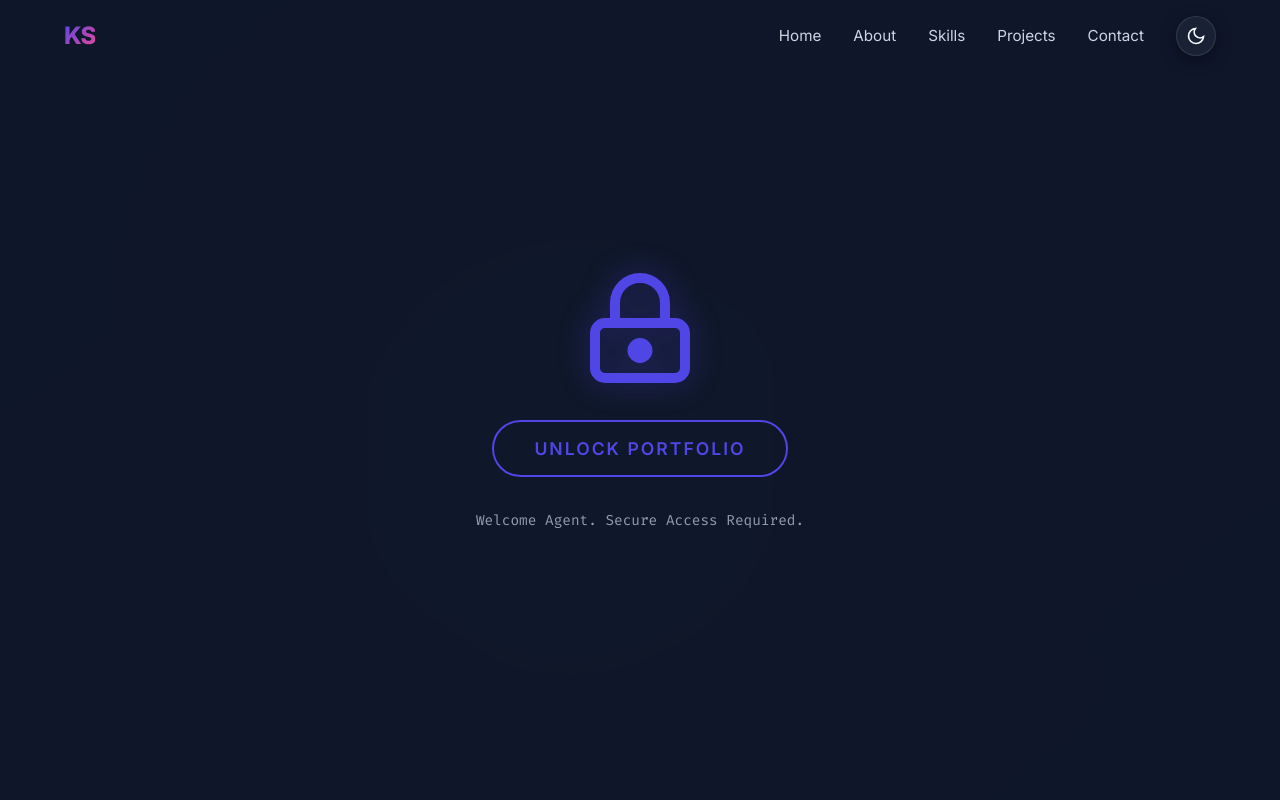
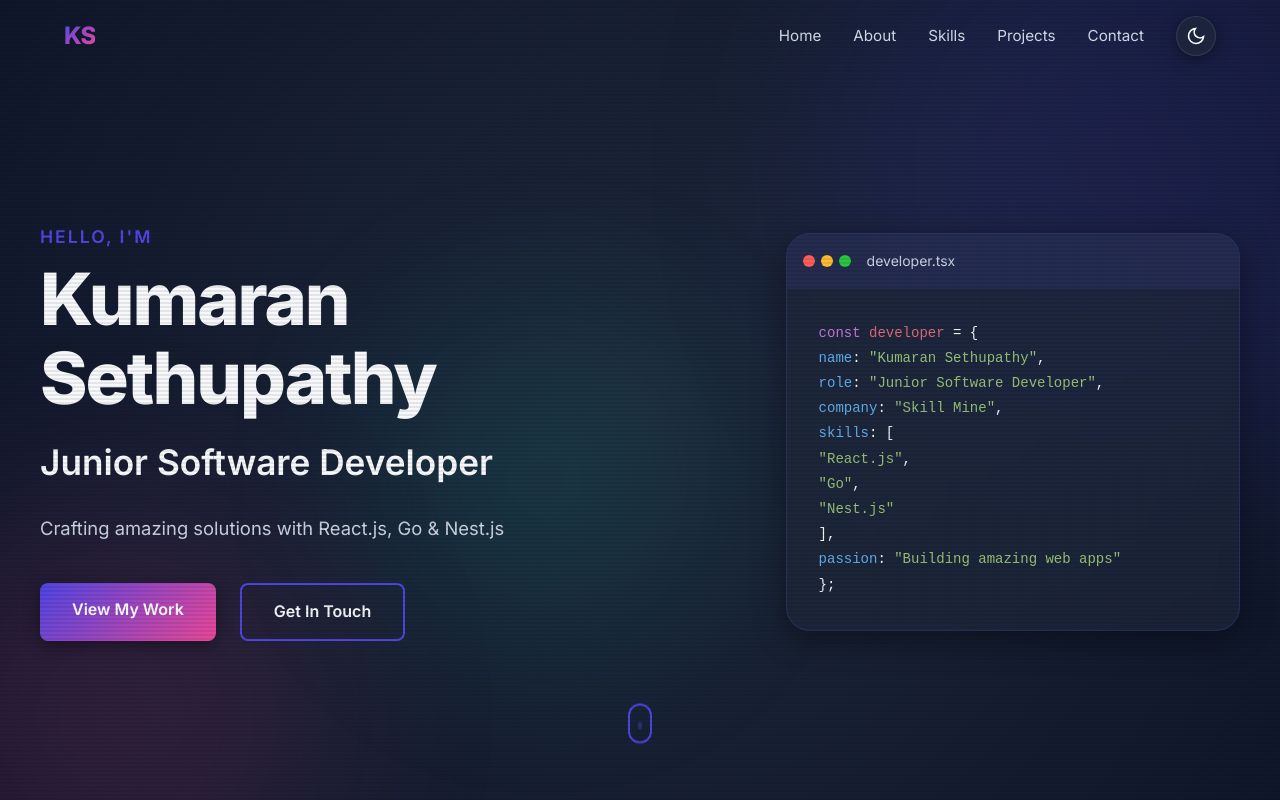
Before and after one commit to kumaransethupathy777-byte/Portfolio, a React (Vite) app: page / in a window 1280 px wide. Shown: the top 800 px of the page. Built offline with nearby package versions, Linux system fonts and the light colour scheme.

Commit message:
Removed the unlock portfolio section

```diff
--- a/src/components/About.tsx
+++ b/src/components/About.tsx
@@ -41,7 +41,7 @@ const About: React.FC = () => {
                     <path d="M12 2C6.48 2 2 6.48 2 12C2 17.52 6.48 22 12 22C17.52 22 22 17.52 22 12C22 6.48 17.52 2 12 2ZM12 5C13.66 5 15 6.34 15 8C15 9.66 13.66 11 12 11C10.34 11 9 9.66 9 8C9 6.34 10.34 5 12 5ZM12 19.2C9.5 19.2 7.29 17.92 6 15.98C6.03 13.99 10 12.9 12 12.9C13.99 12.9 17.97 13.99 18 15.98C16.71 17.92 14.5 19.2 12 19.2Z" fill="currentColor"/>
                   </svg>
                 </div>
-                <h3>Kumaran Sethupathy K</h3>
+                <h3>Kumaran Sethupathy</h3>
                 <p>Junior Software Developer</p>
                 <div className="profile-tags">
                   <span className="tag">React.js</span>
--- a/src/components/Hero.css
+++ b/src/components/Hero.css
@@ -224,99 +224,6 @@
   to { opacity: 1; transform: translateX(0); }
 }
 
-.hero.locked {
-  cursor: default;
-}
-
-.lock-overlay {
-  position: absolute;
-  top: 0;
-  left: 0;
-  width: 100%;
-  height: 100%;
-  background: rgba(15, 23, 42, 0.95);
-  backdrop-filter: blur(20px);
-  z-index: 100;
-  display: flex;
-  align-items: center;
-  justify-content: center;
-  animation: fadeIn 0.5s ease;
-}
-
-.lock-container {
-  text-align: center;
-  display: flex;
-  flex-direction: column;
-  align-items: center;
-  gap: 2rem;
-}
-
-.lock-svg {
-  width: 120px;
-  height: 120px;
-  color: var(--primary);
-  filter: drop-shadow(0 0 15px rgba(79, 70, 229, 0.4));
-  transition: transform 0.3s ease;
-}
-
-.lock-container:hover .lock-svg {
-  transform: scale(1.05);
-}
-
-.lock-shackle {
-  transition: transform 0.6s cubic-bezier(0.34, 1.56, 0.64, 1);
-  transform-origin: 17px 7px;
-}
-
-.hero.unlocked .lock-shackle {
-  transform: translateY(-8px) rotate(-15deg);
-}
-
-.unlock-btn {
-  background: transparent;
-  border: 2px solid var(--primary);
-  color: var(--primary);
-  padding: 1rem 2.5rem;
-  font-size: 1.1rem;
-  font-weight: 600;
-  border-radius: 50px;
-  cursor: pointer;
-  transition: all 0.3s ease;
-  text-transform: uppercase;
-  letter-spacing: 2px;
-  position: relative;
-  overflow: hidden;
-}
-
-.unlock-btn:hover {
-  background: var(--primary);
-  color: white;
-  box-shadow: 0 0 30px rgba(79, 70, 229, 0.3);
-  transform: translateY(-2px);
-}
-
-.lock-hint {
-  color: var(--text-secondary);
-  font-size: 0.9rem;
-  font-family: 'Fira Code', monospace;
-  opacity: 0.7;
-}
-
-.hero-content {
-  opacity: 0;
-  transform: scale(0.95);
-  transition: all 1s cubic-bezier(0.22, 1, 0.36, 1);
-}
-
-.hero.unlocked .hero-content {
-  opacity: 1;
-  transform: scale(1);
-}
-
-@keyframes fadeIn {
-  from { opacity: 0; }
-  to { opacity: 1; }
-}
 
 @media (max-width: 968px) {
   .hero-content {
@@ -338,12 +245,4 @@
   .hero-cta {
     flex-direction: column;
   }
-  .lock-svg {
-    width: 80px;
-    height: 80px;
-  }
-  .unlock-btn {
-    padding: 0.8rem 2rem;
-    font-size: 1rem;
-  }
 }
--- a/src/components/Hero.tsx
+++ b/src/components/Hero.tsx
@@ -1,28 +1,9 @@
-import React, { useState } from 'react';
+import React from 'react';
 import './Hero.css';
 
 const Hero: React.FC = () => {
-  const [isLocked, setIsLocked] = useState(true);
-
   return (
-    <section id="home" className={`hero ${isLocked ? 'locked' : 'unlocked'}`}>
-      {isLocked && (
-        <div className="lock-overlay">
-          <div className="lock-container">
-            <svg className="lock-svg" viewBox="0 0 24 24" fill="none" xmlns="http://www.w3.org/2000/svg">
-              <path className="lock-body" d="M19 11H5C3.89543 11 3 11.8954 3 13V20C3 21.1046 3.89543 22 5 22H19C20.1046 22 21 21.1046 21 20V13C21 11.8954 20.1046 11 19 11Z" stroke="currentColor" strokeWidth="2" strokeLinecap="round" strokeLinejoin="round"/>
-              <path className="lock-shackle" d="M7 11V7C7 5.67392 7.52678 4.40215 8.46447 3.46447C9.40215 2.52678 10.6739 2 12 2C13.3261 2 14.5979 2.52678 15.5355 3.46447C16.4732 4.40215 17 5.67392 17 7V11" stroke="currentColor" strokeWidth="2" strokeLinecap="round" strokeLinejoin="round"/>
-              <path d="M12 18V15" stroke="currentColor" strokeWidth="2" strokeLinecap="round" strokeLinejoin="round"/>
-              <circle cx="12" cy="16.5" r="1.5" stroke="currentColor" strokeWidth="2"/>
-            </svg>
-            <button className="unlock-btn" onClick={() => setIsLocked(false)}>
-              Unlock Portfolio
-            </button>
-            <p className="lock-hint">Welcome Agent. Secure Access Required.</p>
-          </div>
-        </div>
-      )}
-
+    <section id="home" className="hero">
       <div className="hero-background">
         <div className="gradient-orb orb-1"></div>
         <div className="gradient-orb orb-2"></div>
```
